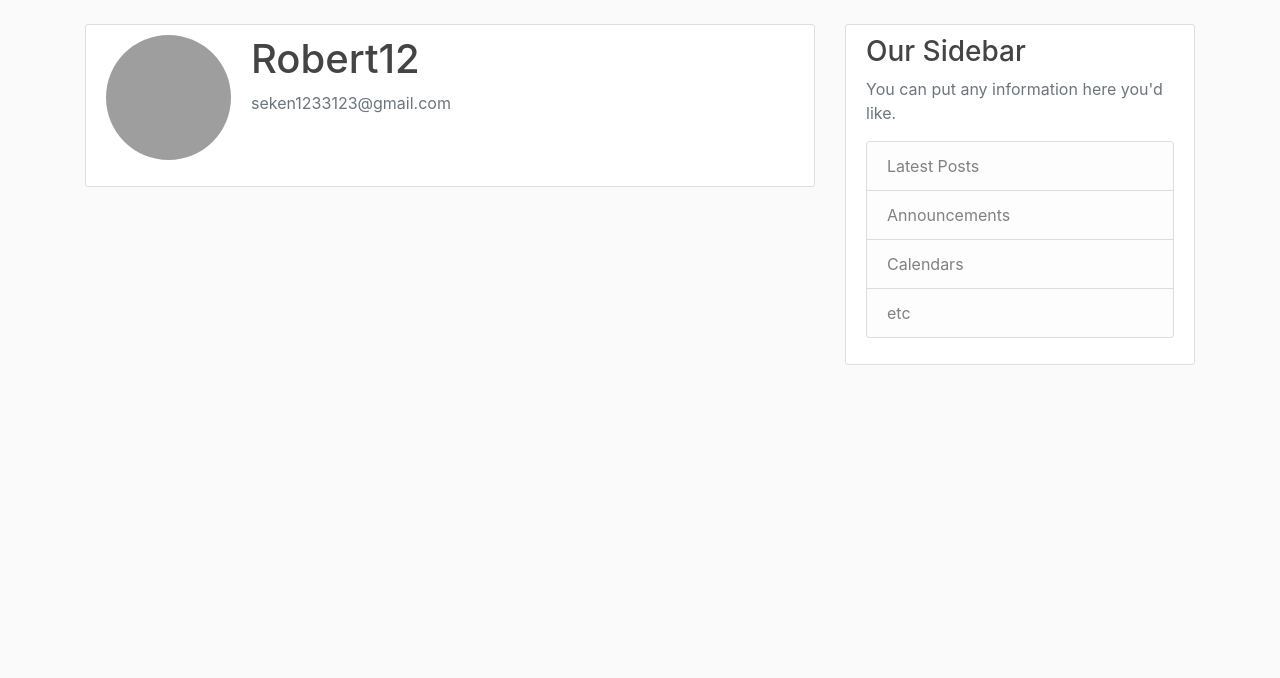
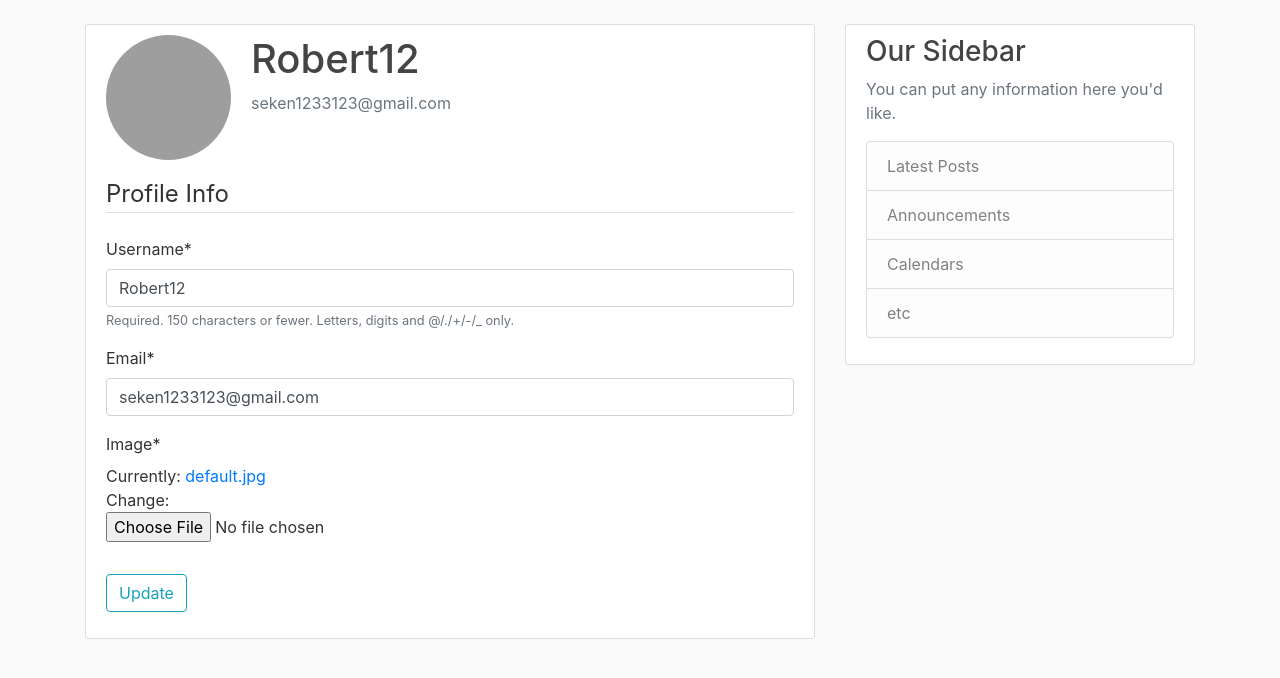
Before and after one commit to Robert-Kwiatkowski/django_project, a Django app: page /profile/ in a window 1280 px wide. Shown: the part 56-734 px from the top of the page. Run offline with Django 3.2, Linux system fonts and the light colour scheme; a user stored in the database is signed in; data comes from the database, SQL or seed files in the repository; both versions use the stored data as it was after the commit; some libraries are stand-ins or nearby versions; grey boxes are pictures that could not be loaded.

Commit message:
Added some basics of the user interface

```diff
--- a/blog/templates/blog/home.html
+++ b/blog/templates/blog/home.html
@@ -2,6 +2,7 @@
 {% block content %}
     {% for post in posts %}
                 <article class="media content-section">
+                <img class="rounded-circle article-img" src="{{ post.author.profile.image.url }}">
       <div class="media-body">
         <div class="article-metadata">
           <a class="mr-2" href="#">{{ post.author }}</a>
--- a/users/forms.py
+++ b/users/forms.py
@@ -1,6 +1,7 @@
 from django import forms
 from django.contrib.auth.models import User
 from django.contrib.auth.forms import UserCreationForm
+from .models import Profile
 
 class UserReqisterForm(UserCreationForm):
     email = forms.EmailField()
@@ -8,3 +9,17 @@ class UserReqisterForm(UserCreationForm):
     class Meta:
         model = User
         fields = ['username', 'email', 'password1', 'password2']
+
+
+class UserUpdateForm(forms.ModelForm):
+    email = forms.EmailField()
+
+    class Meta:
+        model = User
+        fields = ['username', 'email']
+
+
+class ProfileUpdateForm(forms.ModelForm):
+    class Meta:
+        model = Profile
+        fields = ['image']
--- a/users/models.py
+++ b/users/models.py
@@ -1,6 +1,7 @@
 from django.db import models
 from django.contrib.auth.models import User
-# Create your models here.
+from PIL import Image
+
 
 class Profile(models.Model):
     user = models.OneToOneField(User, on_delete=models.CASCADE)
@@ -8,3 +9,13 @@ class Profile(models.Model):
 
     def __str__(self):
         return f'{self.user.username} Profile'
+
+    def save(self,  **kwargs):
+        super().save()
+
+        img = Image.open(self.image.path)
+
+        if img.height > 300 or img.width > 300:
+            output_size = (300, 300)
+            img.thumbnail(output_size)
+        img.save(self.image.path)
--- a/users/templates/users/profile.html
+++ b/users/templates/users/profile.html
@@ -9,6 +9,16 @@
           <p class="text-secondary">{{ user.email }}</p>
         </div>
       </div>
-      <!-- FORM HERE -->
+      <form method="POST" enctype="multipart/form-data">
+          {% csrf_token %}
+          <fieldset class="form-group">
+              <legend class="border-bottom mb-4">Profile Info</legend>
+              {{ u_form|crispy }}
+              {{ p_form|crispy }}
+          </fieldset>
+          <div class="form-group">
+              <button class="btn btn-outline-info" type="submit">Update</button>
+          </div>
+      </form>
     </div>
 {% endblock content %}
--- a/users/views.py
+++ b/users/views.py
@@ -1,6 +1,6 @@
 from django.shortcuts import render, redirect
 from django.contrib import messages
-from .forms import UserReqisterForm
+from .forms import UserReqisterForm, UserUpdateForm, ProfileUpdateForm
 from django.contrib.auth.decorators import login_required
 
 # Create your views here.
@@ -19,4 +19,21 @@ def register(request):
 
 @login_required
 def profile(request):
-    return render(request, 'users/profile.html')
+    if request.method == 'POST':
+        u_form = UserUpdateForm(request.POST, instance=request.user)
+        p_form = ProfileUpdateForm(request.POST, request.FILES, instance=request.user.profile)
+
+        if u_form.is_valid() and p_form.is_valid():
+            u_form.save()
+            p_form.save()
+            messages.success(request, f'Your account has been updated!')
+            return redirect('profile')
+    else:
+        u_form = UserUpdateForm(instance=request.user)
+        p_form = ProfileUpdateForm(instance=request.user.profile)
+
+    context = {
+        'u_form': u_form,
+        'p_form' : p_form
+    }
+    return render(request, 'users/profile.html', context)
```
Also changed, not shown: db.sqlite3.
